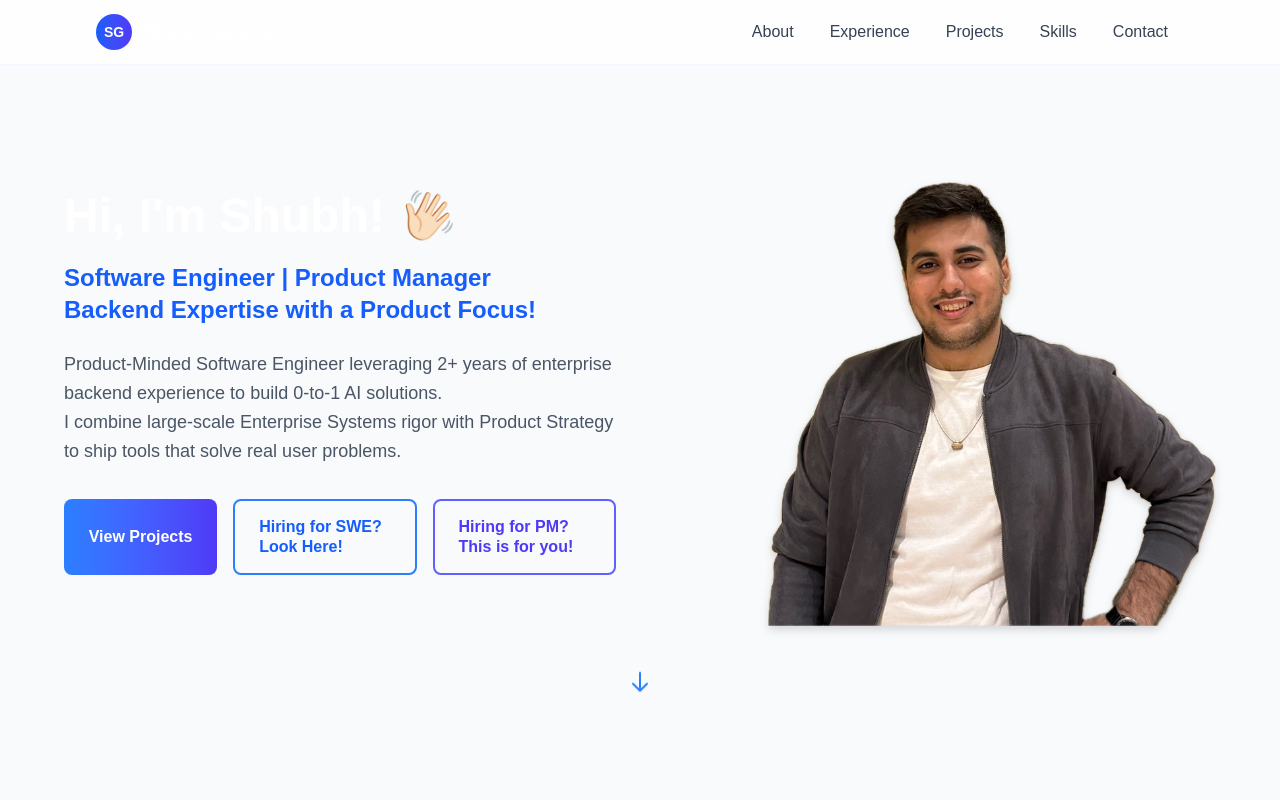
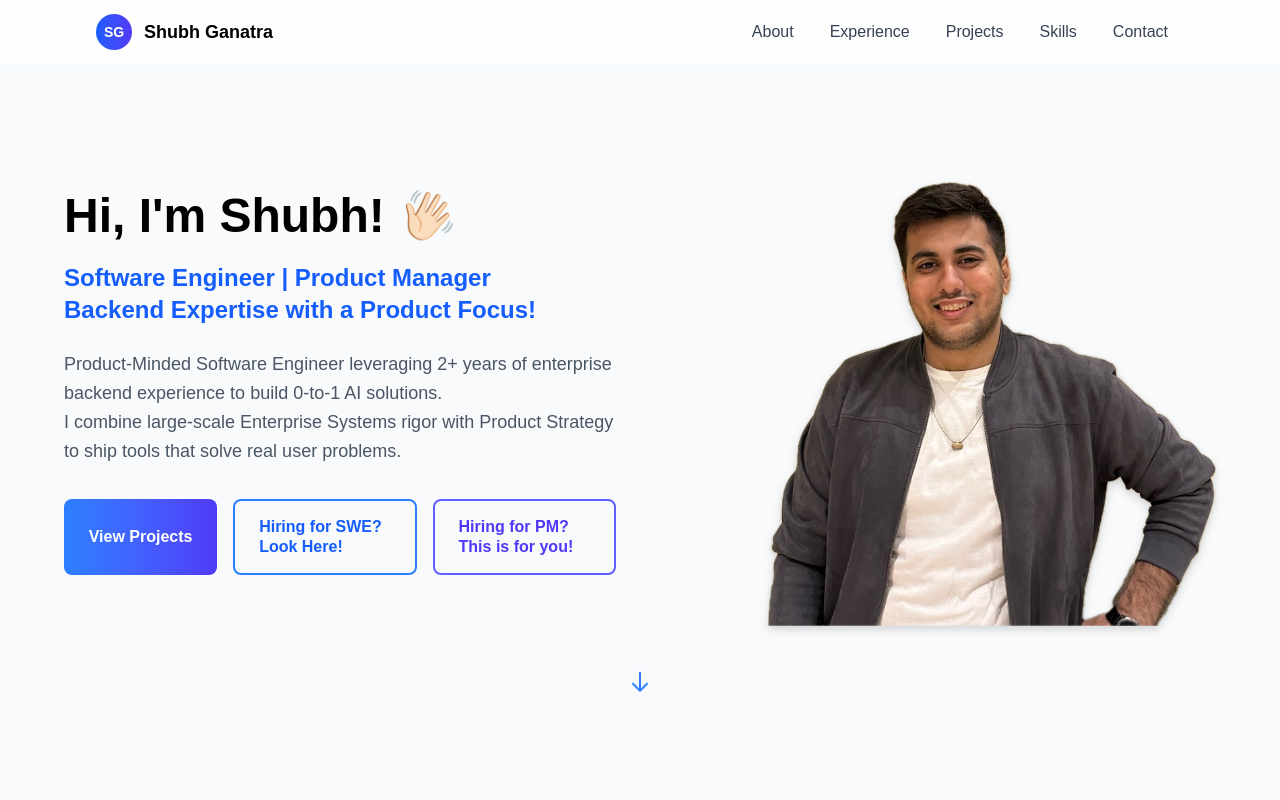
Before and after one commit to shubhganatra/shubhganatra.me, a Next.js app: page / in a window 1280 px wide. Shown: the top 800 px of the page. Built offline with nearby package versions, Linux system fonts and the light colour scheme.

Commit message:
fix: update hero and nav text colors for light/dark modes

```diff
--- a/components/Hero.tsx
+++ b/components/Hero.tsx
@@ -10,7 +10,7 @@ export default function Hero() {
           {/* Text Content */}
           <div className="text-center lg:text-left">
             {/* Main Heading */}
-            <h1 className="text-4xl sm:text-5xl lg:text-5xl font-bold mb-4 text-white leading-tight">
+            <h1 className="text-4xl sm:text-5xl lg:text-5xl font-bold mb-4 text-black dark:text-white leading-tight">
               Hi, I'm Shubh! <span className="inline-block" style={{ transform: 'scaleX(-1)' }}>👋🏻</span>
             </h1>
 
--- a/components/Navigation.tsx
+++ b/components/Navigation.tsx
@@ -24,7 +24,7 @@ export default function Navigation() {
             <div className="w-9 h-9 rounded-full bg-gradient-to-r from-blue-600 to-indigo-600 flex items-center justify-center">
               <span className="font-bold text-white text-sm">SG</span>
             </div>
-            <span className="font-bold text-lg text-white dark:text-white">
+            <span className="font-bold text-lg text-black dark:text-white">
               Shubh Ganatra
             </span>
           </Link>
```
